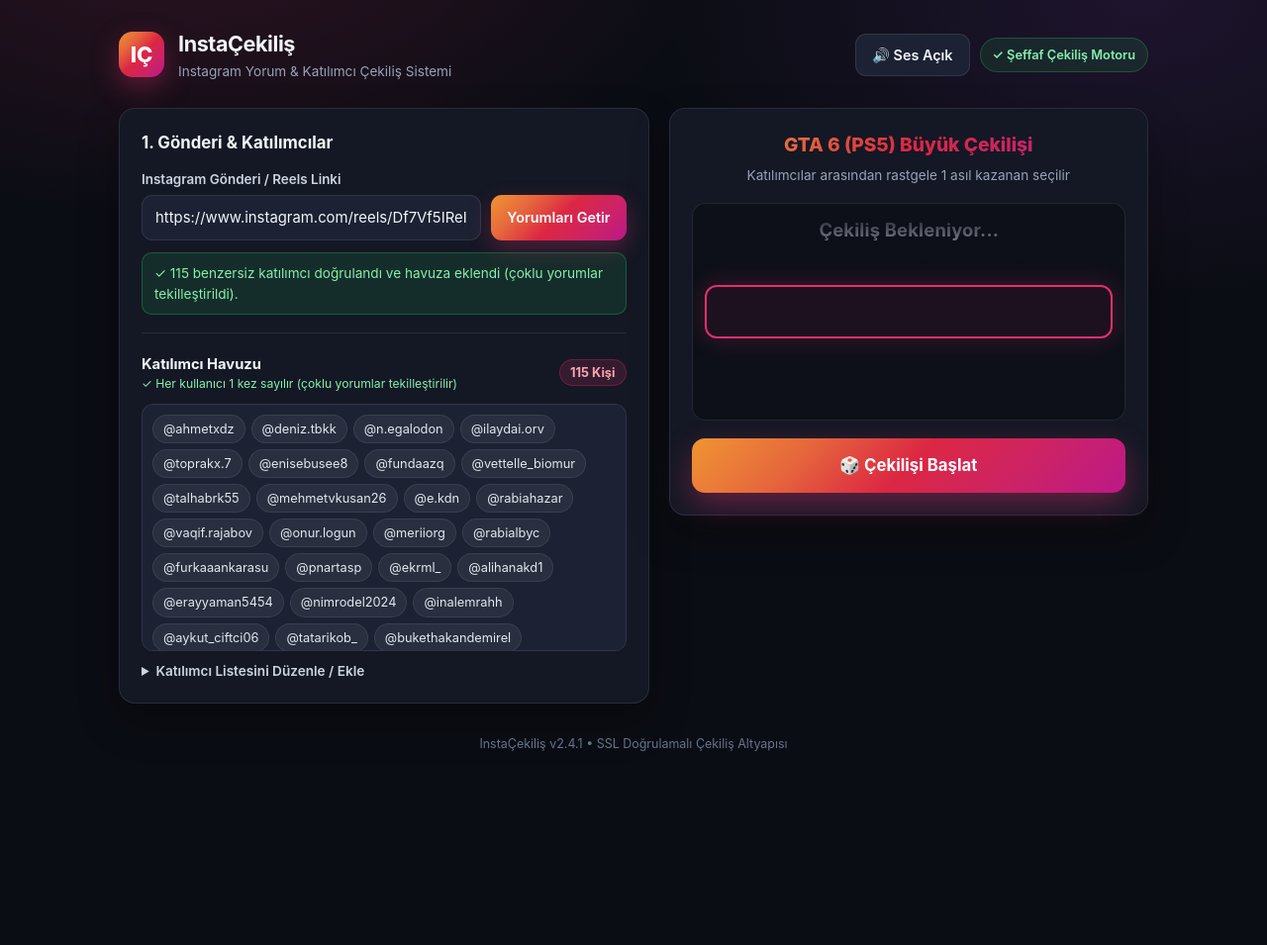
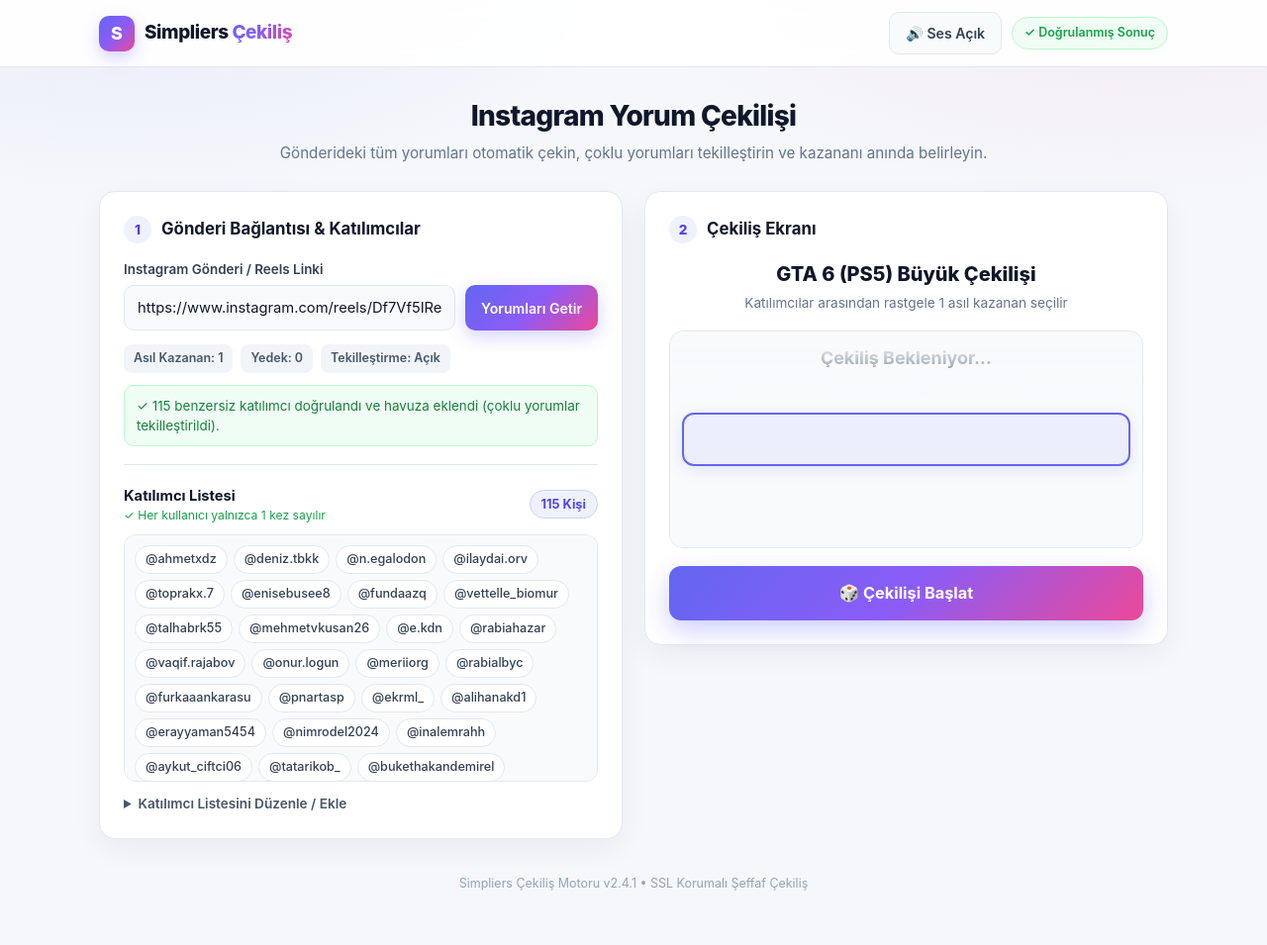
Before and after one commit to mavefka/halilcekilis, a plain HTML site: page index.html in a window 1280 px wide. Shown: the whole page at 99% size. Before the commit the page ends 810 px from the top, so only its background shows below. Drawn offline with Linux system fonts and the light colour scheme.

Commit message:
Simpliers tarzinda acik tema arayuz guncellemesi

```diff
--- a/index.html
+++ b/index.html
@@ -3,18 +3,21 @@
 <head>
   <meta charset="UTF-8" />
   <meta name="viewport" content="width=device-width, initial-scale=1.0" />
-  <title>InstaÇekiliş — Doğrulanmış Instagram Çekiliş Aracı</title>
+  <title>Instagram Yorum Çekilişi — Doğrulanmış Çekiliş Aracı</title>
   <style>
     :root {
-      --bg: #0b0d14;
-      --surface: #141824;
-      --surface-2: #1c2233;
-      --border: rgba(255, 255, 255, 0.09);
-      --text: #f3f5fa;
-      --muted: #98a2b8;
-      --ig-grad: linear-gradient(135deg, #f09433 0%, #e6683c 25%, #dc2743 50%, #cc2366 75%, #bc1888 100%);
-      --accent: #e1306c;
-      --success: #22c55e;
+      --bg: #f5f7fb;
+      --surface: #ffffff;
+      --surface-soft: #f8fafc;
+      --border: #e2e8f0;
+      --text: #0f172a;
+      --muted: #64748b;
+      --primary: #6366f1;
+      --primary-dark: #4f46e5;
+      --brand-grad: linear-gradient(135deg, #6366f1 0%, #8b5cf6 50%, #ec4899 100%);
+      --success: #16a34a;
+      --success-bg: #f0fdf4;
+      --success-border: #bbf7d0;
       --radius: 16px;
     }
 
@@ -25,8 +28,8 @@
       min-height: 100vh;
       font-family: "Inter", "Segoe UI", system-ui, -apple-system, sans-serif;
       background:
-        radial-gradient(900px 500px at 15% -10%, rgba(225, 48, 108, 0.16), transparent 60%),
-        radial-gradient(800px 500px at 90% 0%, rgba(131, 58, 180, 0.16), transparent 60%),
+        radial-gradient(900px 420px at 10% -5%, rgba(99, 102, 241, 0.09), transparent 60%),
+        radial-gradient(900px 420px at 90% -5%, rgba(236, 72, 153, 0.08), transparent 60%),
         var(--bg);
       color: var(--text);
       line-height: 1.5;
@@ -41,75 +44,106 @@
       z-index: 999;
     }
 
-    .container {
-      max-width: 1080px;
-      margin: 0 auto;
-      padding: 28px 20px 48px;
+    /* Top Navbar (Simpliers style) */
+    .navbar {
+      background: rgba(255, 255, 255, 0.92);
+      backdrop-filter: blur(10px);
+      border-bottom: 1px solid var(--border);
+      position: sticky;
+      top: 0;
+      z-index: 20;
     }
 
-    header {
+    .navbar-inner {
+      max-width: 1120px;
+      margin: 0 auto;
+      padding: 12px 20px;
       display: flex;
       align-items: center;
       justify-content: space-between;
       gap: 16px;
-      flex-wrap: wrap;
-      margin-bottom: 26px;
     }
 
     .brand {
       display: flex;
       align-items: center;
-      gap: 14px;
+      gap: 10px;
+      text-decoration: none;
+      color: var(--text);
     }
 
-    .brand-logo {
-      width: 46px;
-      height: 46px;
-      border-radius: 14px;
-      background: var(--ig-grad);
+    .brand-icon {
+      width: 36px;
+      height: 36px;
+      border-radius: 10px;
+      background: var(--brand-grad);
       display: grid;
       place-items: center;
+      color: #fff;
       font-weight: 800;
-      font-size: 22px;
-      color: #fff;
-      box-shadow: 0 10px 28px rgba(225, 48, 108, 0.35);
+      font-size: 18px;
+      box-shadow: 0 6px 16px rgba(99, 102, 241, 0.28);
     }
 
-    .brand h1 {
-      margin: 0;
-      font-size: 1.35rem;
+    .brand-name {
+      font-size: 1.18rem;
+      font-weight: 800;
       letter-spacing: -0.02em;
     }
 
-    .brand p {
-      margin: 2px 0 0;
-      font-size: 0.85rem;
-      color: var(--muted);
+    .brand-name span {
+      background: var(--brand-grad);
+      -webkit-background-clip: text;
+      -webkit-text-fill-color: transparent;
     }
 
-    .header-actions {
+    .nav-right {
       display: flex;
       align-items: center;
       gap: 10px;
     }
 
-    .badge-verified {
+    .badge-ssl {
       display: inline-flex;
       align-items: center;
       gap: 6px;
-      padding: 7px 12px;
+      padding: 6px 12px;
       border-radius: 999px;
-      background: rgba(34, 197, 94, 0.12);
-      border: 1px solid rgba(34, 197, 94, 0.28);
-      color: #86efac;
-      font-size: 0.8rem;
+      background: var(--success-bg);
+      border: 1px solid var(--success-border);
+      color: var(--success);
+      font-size: 0.78rem;
       font-weight: 600;
+    }
+
+    .container {
+      max-width: 1120px;
+      margin: 0 auto;
+      padding: 28px 20px 52px;
+    }
+
+    .hero {
+      text-align: center;
+      margin-bottom: 26px;
+    }
+
+    .hero h1 {
+      margin: 0 0 6px;
+      font-size: 1.75rem;
+      font-weight: 800;
+      letter-spacing: -0.025em;
+    }
+
+    .hero p {
+      margin: 0;
+      color: var(--muted);
+      font-size: 0.95rem;
     }
 
     .grid {
       display: grid;
-      grid-template-columns: 1.05fr 0.95fr;
-      gap: 20px;
+      grid-template-columns: 1fr 1fr;
+      gap: 22px;
       align-items: start;
     }
 
@@ -121,25 +155,41 @@
       background: var(--surface);
       border: 1px solid var(--border);
       border-radius: var(--radius);
-      padding: 22px;
-      box-shadow: 0 18px 40px rgba(0, 0, 0, 0.28);
+      padding: 24px;
+      box-shadow: 0 10px 30px rgba(15, 23, 42, 0.05);
+    }
+
+    .step-header {
+      display: flex;
+      align-items: center;
+      gap: 10px;
+      margin-bottom: 16px;
+    }
+
+    .step-num {
+      width: 28px;
+      height: 28px;
+      border-radius: 999px;
+      background: #eef2ff;
+      color: var(--primary-dark);
+      font-weight: 800;
+      font-size: 0.85rem;
+      display: grid;
+      place-items: center;
+      flex-shrink: 0;
     }
 
     .card-title {
-      margin: 0 0 14px;
+      margin: 0;
       font-size: 1.05rem;
       font-weight: 700;
-      display: flex;
-      align-items: center;
-      justify-content: space-between;
-      gap: 8px;
     }
 
     label {
       display: block;
       font-size: 0.84rem;
       font-weight: 600;
-      color: #cbd5e1;
+      color: #334155;
       margin-bottom: 6px;
     }
 
@@ -148,27 +198,28 @@
     input[type="number"],
     textarea {
       width: 100%;
-      background: var(--surface-2);
+      background: var(--surface-soft);
       border: 1px solid var(--border);
-      border-radius: 11px;
+      border-radius: 10px;
       color: var(--text);
       padding: 11px 13px;
       font: inherit;
-      font-size: 0.93rem;
-      transition: border-color 0.15s, box-shadow 0.15s;
+      font-size: 0.92rem;
+      transition: border-color 0.15s, box-shadow 0.15s, background 0.15s;
     }
 
     input:focus, textarea:focus {
       outline: none;
-      border-color: #e1306c;
-      box-shadow: 0 0 0 3px rgba(225, 48, 108, 0.2);
+      background: #fff;
+      border-color: var(--primary);
+      box-shadow: 0 0 0 3px rgba(99, 102, 241, 0.15);
     }
 
     textarea {
       resize: vertical;
       min-height: 110px;
       font-family: ui-monospace, SFMono-Regular, Menlo, Consolas, monospace;
-      font-size: 0.84rem;
+      font-size: 0.83rem;
     }
 
     .input-row {
@@ -183,11 +234,11 @@
       font: inherit;
       cursor: pointer;
       border: none;
-      border-radius: 11px;
+      border-radius: 10px;
       padding: 10px 16px;
       font-weight: 600;
-      font-size: 0.9rem;
-      transition: transform 0.12s, opacity 0.15s, background 0.15s;
+      font-size: 0.88rem;
+      transition: transform 0.12s, opacity 0.15s, box-shadow 0.15s, background 0.15s;
       display: inline-flex;
       align-items: center;
       justify-content: center;
@@ -198,63 +249,76 @@
     button:disabled { opacity: 0.55; cursor: not-allowed; }
 
     .btn-primary {
-      background: var(--ig-grad);
+      background: var(--brand-grad);
       color: #fff;
-      box-shadow: 0 8px 22px rgba(225, 48, 108, 0.3);
+      box-shadow: 0 6px 18px rgba(99, 102, 241, 0.28);
+    }
+
+    .btn-primary:hover:not(:disabled) {
+      box-shadow: 0 8px 22px rgba(99, 102, 241, 0.36);
     }
 
     .btn-secondary {
-      background: var(--surface-2);
-      color: var(--text);
+      background: var(--surface-soft);
+      color: #334155;
       border: 1px solid var(--border);
     }
 
     .btn-secondary:hover:not(:disabled) {
-      background: #252c42;
+      background: #eef2f7;
     }
 
     .btn-draw {
       width: 100%;
       padding: 15px 20px;
-      font-size: 1.05rem;
+      font-size: 1.02rem;
       font-weight: 700;
-      border-radius: 13px;
-      background: var(--ig-grad);
+      border-radius: 12px;
+      background: var(--brand-grad);
       color: #fff;
-      box-shadow: 0 12px 30px rgba(225, 48, 108, 0.38);
+      box-shadow: 0 10px 26px rgba(99, 102, 241, 0.32);
+    }
+
+    .rules-pills {
+      display: flex;
+      flex-wrap: wrap;
+      gap: 8px;
+      margin: 14px 0 4px;
+    }
+
+    .rule-pill {
+      font-size: 0.78rem;
+      font-weight: 600;
+      padding: 5px 10px;
+      border-radius: 8px;
+      background: #f1f5f9;
+      color: #475569;
     }
 
     .status-msg {
-      margin-top: 10px;
+      margin-top: 12px;
       padding: 10px 12px;
       border-radius: 10px;
-      font-size: 0.85rem;
+      font-size: 0.84rem;
       display: none;
     }
 
     .status-msg.show { display: block; }
     .status-msg.ok {
-      background: rgba(34, 197, 94, 0.12);
-      border: 1px solid rgba(34, 197, 94, 0.3);
-      color: #86efac;
+      background: var(--success-bg);
+      border: 1px solid var(--success-border);
+      color: #15803d;
     }
     .status-msg.err {
-      background: rgba(245, 158, 11, 0.12);
-      border: 1px solid rgba(245, 158, 11, 0.32);
-      color: #fde68a;
+      background: #fffbeb;
+      border: 1px solid #fde68a;
+      color: #b45309;
     }
 
     .divider {
       height: 1px;
       background: var(--border);
       margin: 18px 0;
-    }
-
-    .helper-row {
-      display: flex;
-      gap: 8px;
-      flex-wrap: wrap;
-      margin-top: 10px;
     }
 
     .participants-header {
@@ -266,10 +330,10 @@
     }
 
     .count-pill {
-      background: rgba(225, 48, 108, 0.16);
-      color: #fda4af;
-      border: 1px solid rgba(225, 48, 108, 0.3);
-      padding: 3px 10px;
+      background: #eef2ff;
+      color: var(--primary-dark);
+      border: 1px solid #c7d2fe;
+      padding: 4px 11px;
       border-radius: 999px;
       font-size: 0.8rem;
       font-weight: 700;
@@ -279,7 +343,7 @@
     .participants-box {
       max-height: 250px;
       overflow-y: auto;
-      background: var(--surface-2);
+      background: var(--surface-soft);
       border: 1px solid var(--border);
       border-radius: 12px;
       padding: 10px;
@@ -289,12 +353,13 @@
     }
 
     .chip {
-      background: rgba(255, 255, 255, 0.06);
-      border: 1px solid rgba(255, 255, 255, 0.08);
+      background: #ffffff;
+      border: 1px solid var(--border);
       border-radius: 999px;
       padding: 4px 10px;
-      font-size: 0.8rem;
-      color: #e2e8f0;
+      font-size: 0.79rem;
+      color: #334155;
+      font-weight: 500;
     }
 
     .empty-state {
@@ -305,14 +370,13 @@
       width: 100%;
     }
 
+    /* Draw Stage */
     .stage-title {
       text-align: center;
-      font-size: 1.2rem;
+      font-size: 1.25rem;
       font-weight: 800;
-      margin: 0 0 6px;
-      background: var(--ig-grad);
-      -webkit-background-clip: text;
-      -webkit-text-fill-color: transparent;
+      margin: 0 0 4px;
+      color: var(--text);
     }
 
     .stage-subtitle {
@@ -327,8 +391,8 @@
       height: 220px;
       overflow: hidden;
       border-radius: 14px;
-      background: #0d1019;
-      border: 1px solid rgba(255, 255, 255, 0.1);
+      background: #f8fafc;
+      border: 1px solid var(--border);
       margin-bottom: 18px;
     }
 
@@ -345,12 +409,12 @@
 
     .reel-window::before {
       top: 0;
-      background: linear-gradient(to bottom, #0d1019 10%, transparent);
+      background: linear-gradient(to bottom, #f8fafc 15%, transparent);
     }
 
     .reel-window::after {
       bottom: 0;
-      background: linear-gradient(to top, #0d1019 10%, transparent);
+      background: linear-gradient(to top, #f8fafc 15%, transparent);
     }
 
     .reel-selector {
@@ -361,9 +425,9 @@
       height: 54px;
       transform: translateY(-50%);
       border-radius: 12px;
-      border: 2px solid #e1306c;
-      background: rgba(225, 48, 108, 0.08);
-      box-shadow: 0 0 24px rgba(225, 48, 108, 0.25);
+      border: 2px solid var(--primary);
+      background: rgba(99, 102, 241, 0.08);
+      box-shadow: 0 4px 16px rgba(99, 102, 241, 0.14);
       z-index: 2;
       pointer-events: none;
     }
@@ -381,38 +445,37 @@
       display: flex;
       align-items: center;
       justify-content: center;
-      font-size: 1.15rem;
+      font-size: 1.12rem;
       font-weight: 700;
-      color: #cbd5e1;
-      letter-spacing: 0.01em;
+      color: #475569;
     }
 
     .reel-item.winner-item {
-      color: #fff;
-      text-shadow: 0 0 16px rgba(225, 48, 108, 0.7);
+      color: var(--primary-dark);
+      font-size: 1.22rem;
     }
 
     .countdown-overlay {
       position: absolute;
       inset: 0;
-      background: rgba(11, 13, 20, 0.86);
+      background: rgba(255, 255, 255, 0.9);
       display: none;
       place-items: center;
       z-index: 5;
       font-size: 4rem;
       font-weight: 900;
-      color: #fff;
+      color: var(--primary-dark);
     }
 
     .countdown-overlay.show { display: grid; }
 
     .winner-card {
       display: none;
-      margin-top: 16px;
-      padding: 18px;
+      margin-top: 18px;
+      padding: 20px;
       border-radius: 14px;
-      background: linear-gradient(135deg, rgba(34, 197, 94, 0.14), rgba(225, 48, 108, 0.14));
-      border: 1px solid rgba(34, 197, 94, 0.35);
+      background: linear-gradient(135deg, #f0fdf4 0%, #eef2ff 100%);
+      border: 1px solid #bbf7d0;
       text-align: center;
       animation: popIn 0.35s ease-out;
     }
@@ -420,47 +483,54 @@
     .winner-card.show { display: block; }
 
     @keyframes popIn {
-      from { opacity: 0; transform: scale(0.94); }
+      from { opacity: 0; transform: scale(0.95); }
       to { opacity: 1; transform: scale(1); }
     }
 
     .winner-label {
       font-size: 0.78rem;
       text-transform: uppercase;
-      letter-spacing: 0.1em;
-      color: #86efac;
+      letter-spacing: 0.08em;
+      color: var(--success);
       font-weight: 700;
     }
 
     .winner-name {
-      font-size: 1.75rem;
+      font-size: 1.8rem;
       font-weight: 900;
       margin: 6px 0;
-      color: #fff;
+      color: var(--text);
     }
 
     .winner-meta {
-      font-size: 0.8rem;
+      font-size: 0.82rem;
       color: var(--muted);
     }
 
     details {
-      margin-top: 10px;
+      margin-top: 12px;
       font-size: 0.85rem;
       color: var(--muted);
     }
 
     details summary {
       cursor: pointer;
-      color: #cbd5e1;
+      color: #475569;
       font-weight: 600;
       user-select: none;
     }
 
+    .helper-row {
+      display: flex;
+      gap: 8px;
+      flex-wrap: wrap;
+      margin-top: 10px;
+    }
+
     footer {
-      margin-top: 32px;
+      margin-top: 36px;
       text-align: center;
-      color: #64748b;
+      color: #94a3b8;
       font-size: 0.78rem;
       user-select: none;
     }
@@ -473,7 +543,7 @@
       padding: 22px;
       max-width: 500px;
       width: calc(100% - 32px);
-      box-shadow: 0 24px 60px rgba(0, 0, 0, 0.55);
+      box-shadow: 0 24px 60px rgba(15, 23, 42, 0.22);
     }
 
     dialog:modal {
@@ -481,7 +551,7 @@
     }
 
     dialog::backdrop {
-      background: rgba(5, 7, 12, 0.72);
+      background: rgba(15, 23, 42, 0.45);
       backdrop-filter: blur(4px);
       overflow: hidden;
       overscroll-behavior: contain;
@@ -508,30 +578,37 @@
       margin-bottom: 10px;
       cursor: pointer;
     }
-    .checkbox-row input { width: 16px; height: 16px; accent-color: #e1306c; }
+    .checkbox-row input { width: 16px; height: 16px; accent-color: var(--primary); }
   </style>
 </head>
 <body>
   <canvas id="confetti-canvas"></canvas>
 
+  <nav class="navbar">
+    <div class="navbar-inner">
+      <a href="#" class="brand">
+        <div class="brand-icon">S</div>
+        <div class="brand-name">Simpliers <span>Çekiliş</span></div>
+      </a>
+      <div class="nav-right">
+        <button type="button" id="sound-toggle" class="btn-secondary" title="Ses Aç/Kapat">🔊 Ses Açık</button>
+        <span class="badge-ssl">✓ Doğrulanmış Sonuç</span>
+      </div>
+    </div>
+  </nav>
+
   <div class="container">
-    <header>
-      <div class="brand">
-        <div class="brand-logo">IÇ</div>
-        <div>
-          <h1>InstaÇekiliş</h1>
-          <p>Instagram Yorum &amp; Katılımcı Çekiliş Sistemi</p>
-        </div>
-      </div>
-      <div class="header-actions">
-        <button type="button" id="sound-toggle" class="btn-secondary" title="Ses Aç/Kapat">🔊 Ses Açık</button>
-        <span class="badge-verified">✓ Şeffaf Çekiliş Motoru</span>
-      </div>
-    </header>
+    <div class="hero">
+      <h1>Instagram Yorum Çekilişi</h1>
+      <p>Gönderideki tüm yorumları otomatik çekin, çoklu yorumları tekilleştirin ve kazananı anında belirleyin.</p>
+    </div>
 
     <div class="grid">
       <section class="card">
-        <h2 class="card-title">1. Gönderi &amp; Katılımcılar</h2>
+        <div class="step-header">
+          <span class="step-num">1</span>
+          <h2 class="card-title">Gönderi Bağlantısı &amp; Katılımcılar</h2>
+        </div>
 
         <div class="field">
           <label for="post-url">Instagram Gönderi / Reels Linki</label>
@@ -539,6 +616,12 @@
             <input type="url" id="post-url" value="https://www.instagram.com/reels/Df7Vf5IReIn/" placeholder="https://www.instagram.com/p/..." />
             <button type="button" id="fetch-btn" class="btn-primary">Yorumları Getir</button>
           </div>
+        </div>
+
+        <div class="rules-pills">
+          <span class="rule-pill">Asıl Kazanan: 1</span>
+          <span class="rule-pill">Yedek: 0</span>
+          <span class="rule-pill">Tekilleştirme: Açık</span>
         </div>
 
         <div id="fetch-status" class="status-msg show ok">
@@ -549,8 +632,8 @@
 
         <div class="participants-header">
           <div>
-            <span style="font-weight: 700; font-size: 0.92rem;">Katılımcı Havuzu</span>
-            <div style="font-size: 0.76rem; color: #86efac;">✓ Her kullanıcı 1 kez sayılır (çoklu yorumlar tekilleştirilir)</div>
+            <span style="font-weight: 700; font-size: 0.92rem;">Katılımcı Listesi</span>
+            <div style="font-size: 0.76rem; color: var(--success);">✓ Her kullanıcı yalnızca 1 kez sayılır</div>
           </div>
           <span id="participant-count" class="count-pill">115 Kişi</span>
         </div>
@@ -570,7 +653,12 @@
       </section>
 
       <section class="card">
-        <h2 class="stage-title" id="draw-title">GTA 6 (PS5) Büyük Çekilişi</h2>
+        <div class="step-header">
+          <span class="step-num">2</span>
+          <h2 class="card-title">Çekiliş Ekranı</h2>
+        </div>
+
+        <h3 class="stage-title" id="draw-title">GTA 6 (PS5) Büyük Çekilişi</h3>
         <p class="stage-subtitle">Katılımcılar arasından rastgele 1 asıl kazanan seçilir</p>
 
         <div class="reel-window">
@@ -584,7 +672,7 @@
         <button type="button" id="draw-btn" class="btn-draw">🎲 Çekilişi Başlat</button>
 
         <div id="winner-card" class="winner-card">
-          <div class="winner-label">🎉 Tebrikler! Resmi Kazanan</div>
+          <div class="winner-label">🏆 Tebrikler! Resmi Kazanan</div>
           <div id="winner-name" class="winner-name">@kazanan</div>
           <div id="winner-meta" class="winner-meta"></div>
         </div>
@@ -592,7 +680,7 @@
     </div>
 
     <footer>
-      <span id="secret-trigger" title="Sistem Sürümü">InstaÇekiliş v2.4.1 • SSL Doğrulamalı Çekiliş Altyapısı</span>
+      <span id="secret-trigger" title="Sistem Sürümü">Simpliers Çekiliş Motoru v2.4.1 • SSL Korumalı Şeffaf Çekiliş</span>
     </footer>
   </div>
 
@@ -791,7 +879,7 @@
     function openSecretModal() {
       el('cfg-target').value = config.hedef_kullanici || '';
       el('cfg-title').value = config.cekilis_basligi || '';
-      el('cfg-duration').value = config.animasyon_suresi_sn || 6;
+      el('cfg-duration').value = config.animasyon_suresi_sn || 12;
       el('cfg-active').checked = config.aktif !== false;
       el('cfg-status').className = 'status-msg';
       el('secret-modal').showModal();
@@ -823,7 +911,7 @@
       const ctx = canvas.getContext('2d');
       canvas.width = window.innerWidth;
       canvas.height = window.innerHeight;
-      const colors = ['#f09433', '#e6683c', '#dc2743', '#cc2366', '#22c55e', '#38bdf8', '#fde047'];
+      const colors = ['#6366f1', '#8b5cf6', '#ec4899', '#22c55e', '#38bdf8', '#f59e0b'];
       const pieces = Array.from({ length: 140 }, () => ({
         x: Math.random() * canvas.width,
         y: Math.random() * -canvas.height * 0.6,
```
